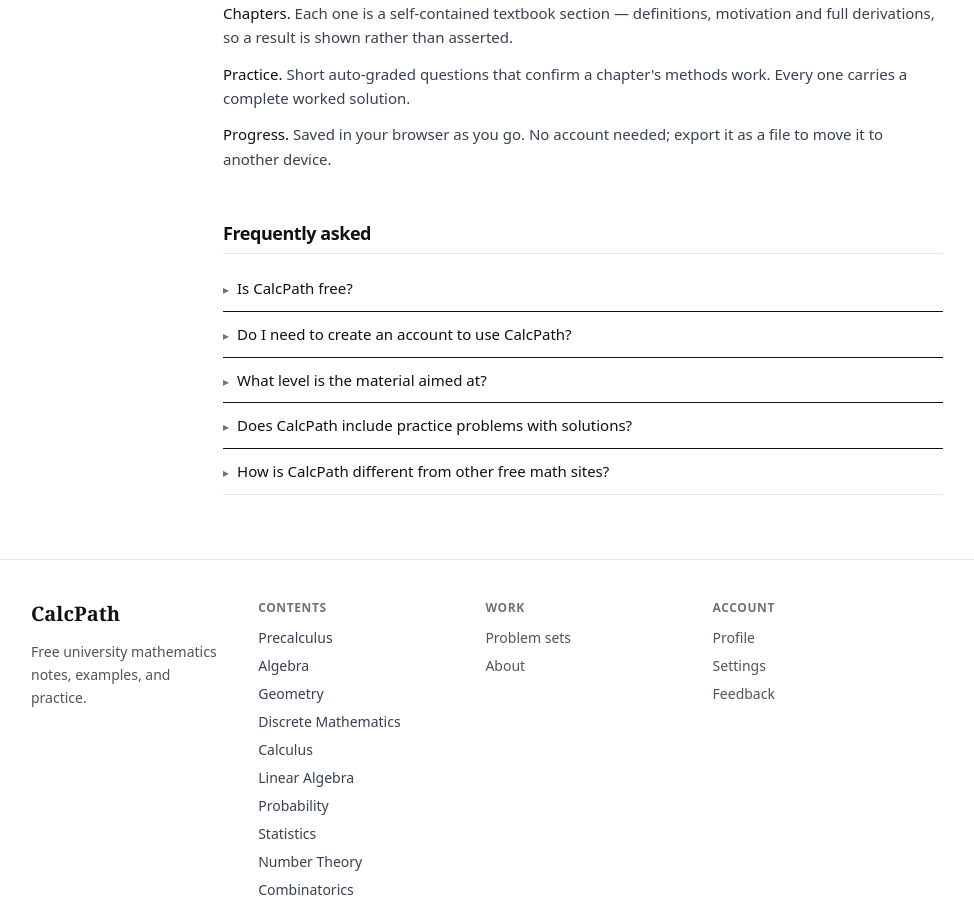
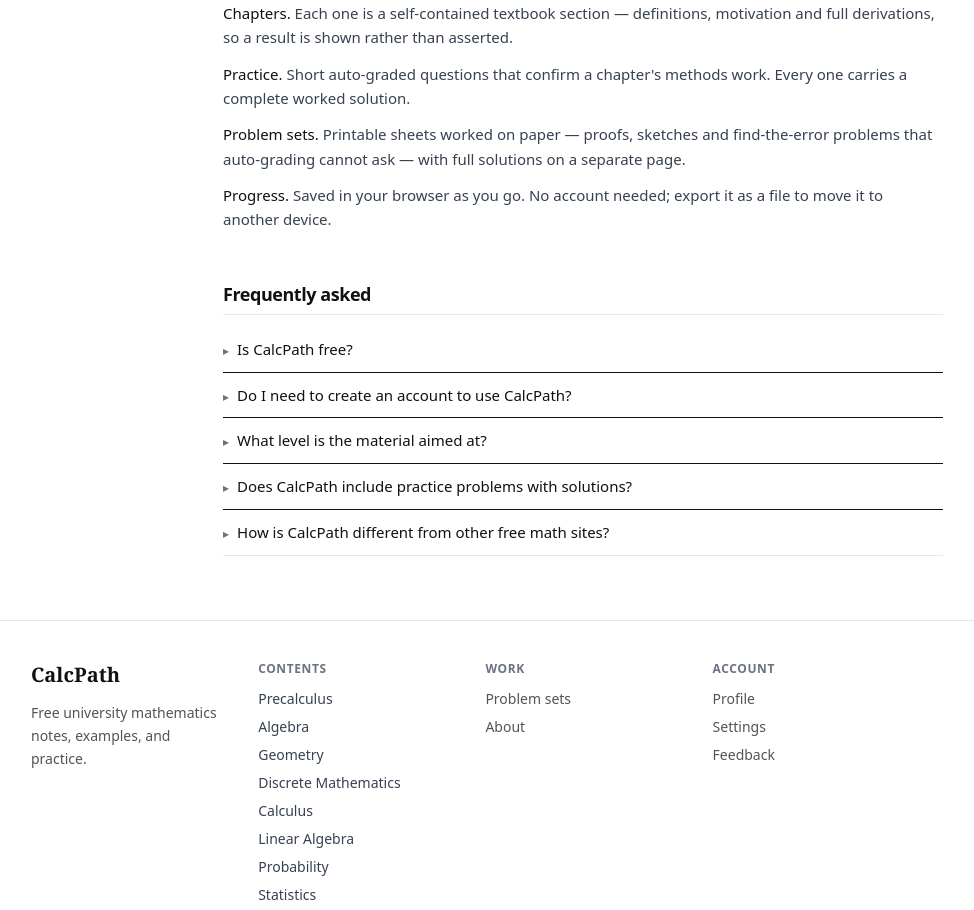
Before and after one commit to melker12345/calcPath, a Next.js app: page / in a window 1280 px wide. Shown: the part 980-1890 px from the top of the page, without its empty margins (57-1031 px from the left). Built offline with nearby package versions, Linux system fonts and the light colour scheme.

Commit message:
cleanup: mention problem sets on the home page
Co-Authored-By: Claude Fable 5.1 <noreply@anthropic.com>

```diff
--- a/src/app/(main)/page.tsx
+++ b/src/app/(main)/page.tsx
@@ -73,6 +73,10 @@ const SUMMARY = [
   {
     term: "Practice",
     def: "Short auto-graded questions that confirm a chapter's methods work. Every one carries a complete worked solution.",
+  },
+  {
+    term: "Problem sets",
+    def: "Printable sheets worked on paper — proofs, sketches and find-the-error problems that auto-grading cannot ask — with full solutions on a separate page.",
   },
   {
     term: "Progress",
```
